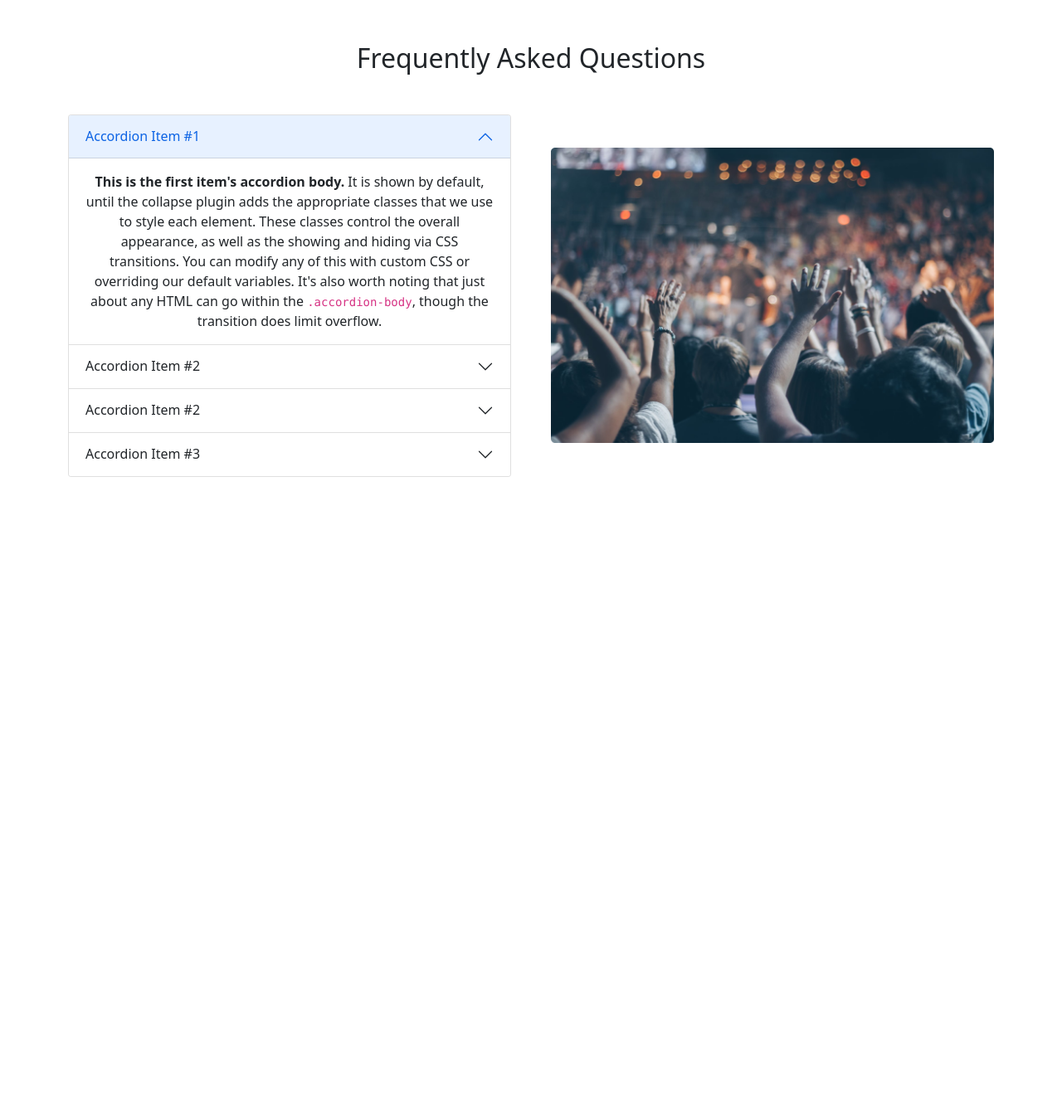
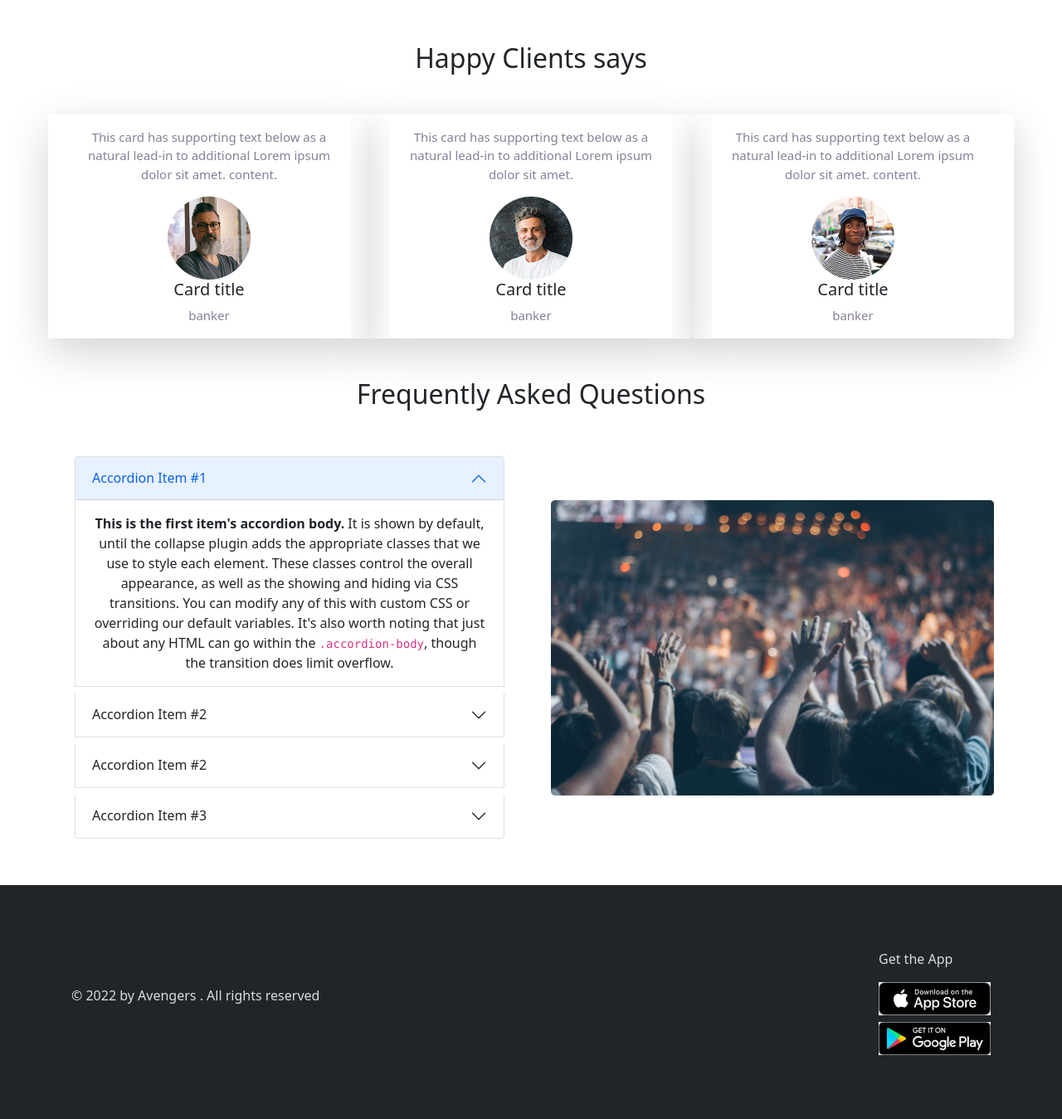
Before and after one commit to Mohuya748/convention-center, a plain HTML site: page index.html in a window 1280 px wide. Shown: the part 1600-2949 px from the top of the page at 83% size. Before the commit the page ends 2223 px from the top, so only its background shows below. Drawn offline with nearby package versions, Linux system fonts and the light colour scheme.

Commit message:
footer added

```diff
--- a/index.html
+++ b/index.html
@@ -16,7 +16,7 @@
 
 </head>
 
-<body>
+<body class="m=0">
     <header>
         <nav class="navbar navbar-expand-lg navbar-light bg-light">
             <div class="container">
@@ -62,7 +62,7 @@
                             <h1 class="header-title text-align-center">Perfect Venue for any occasion!</h1>
                             <p class="header-paragraph">We welcome you warmly to make your function more gorgeous at
                                 very reasonable price. Contact and bbok us for your next occasion. Hurry UP!!</p>
-                            <a href="https://www.google.com/" class="conv-button">BOOK NOW</a>
+                            <a href="https://www.google.com/" class="conv-button" target="_blank">BOOK NOW</a>
                         </div>
                     </div>
 
@@ -73,7 +73,7 @@
                             <p class="header-paragraph">We welcome you warmly to make your function more gorgeous at
                                 very
                                 reasonable price. Contact and bbok us for your next occasion. Hurry UP!!</p>
-                            <a href="https://www.google.com/" class="conv-button">BOOK NOW</a>
+                            <a href="https://www.google.com/" class="conv-button" target="_blank">BOOK NOW</a>
                         </div>
                     </div>
 
@@ -84,7 +84,7 @@
                             <p class="header-paragraph">We welcome you warmly to make your function more gorgeous at
                                 very
                                 reasonable price. Contact and bbok us for your next occasion. Hurry UP!!</p>
-                            <a href="https://www.google.com/" class="conv-button">BOOK NOW</a>
+                            <a href="https://www.google.com/" class="conv-button" target="_blank">BOOK NOW</a>
                         </div>
                     </div>
 
@@ -115,7 +115,7 @@
                     <h1 class="title">Every moment is Precious</h1>
                     <p>Lorem ipsum dolor sit, amet consectetur adipisicing elit. Quis rerum pariatur exercitationem
                         mollitia consequatur vero. </p>
-                    <a href="https://www.google.com/" class="conv-button">Explore Now</a>
+                    <a href="https://www.google.com/" class="conv-button" target="_blank">Explore Now</a>
                 </div>
             </div>
         </section>
@@ -135,7 +135,7 @@
                         <p><i class="fas fa-check-circle"></i>Decoration design</p>
                         <p><i class="fas fa-check-circle"></i>Per day bill</p>
                         <div class="text-center my-4">
-                            <a class="button fw-bold" href="">Choose plan</a>
+                            <a class="button fw-bold" href="" target="_blank">Choose plan</a>
                         </div>
                     </div>
                 </div>
@@ -151,7 +151,7 @@
                         <p><i class="fas fa-check-circle"></i>Decoration design</p>
                         <p><i class="fas fa-check-circle"></i>Billed as shift</p>
                         <div class="text-center my-4">
-                            <a class="button fw-bold" href="">Choose plan</a>
+                            <a class="button fw-bold" href="" target="_blank">Choose plan</a>
                         </div>
                     </div>
                 </div>
@@ -168,7 +168,7 @@
                         <p><i class="fas fa-check-circle"></i>Premium Decoration</p>
                         <p><i class="fas fa-check-circle"></i>Pay as plan</p>
                         <div class="text-center my-4">
-                            <a class="button fw-bold" href="">Choose plan</a>
+                            <a class="button fw-bold" href="" target="_blank">Choose plan</a>
                         </div>
                     </div>
                 </div>
@@ -184,7 +184,7 @@
                         <p><i class="fas fa-check-circle"></i>Premium Decoration</p>
                         <p><i class="fas fa-check-circle"></i>Pay as plan</p>
                         <div class="text-center my-4">
-                            <a class="button fw-bold" href="">Choose plan</a>
+                            <a class="button fw-bold" href="" target="_blank">Choose plan</a>
                         </div>
                     </div>
                 </div>
@@ -192,12 +192,70 @@
         </section>
         <section class="container">
             <div>
+                <h2 class="text-center my-5">Happy Clients says</h2>
+            </div>
+            <div class="row row-cols-1 row-cols-md-3 g-5 ">
+
+                <div class="col text-center shadow-lg">
+                    <div class="card h-100 border-0">
+                        <div class=" card-body">
+                            <p class="card-text">This card has supporting text below as a natural lead-in to additional
+                                Lorem ipsum dolor sit amet.
+                                content.</p>
+                        </div>
+                        <div>
+                            <img src="images/person 1.png" class="" alt="..." style="width: 100px; height: 100px;">
+                            <h5 class="card-title">Card title</h5>
+                            <p>banker</p>
+                        </div>
+
+                    </div>
+                </div>
+                <div class="col text-center shadow-lg">
+                    <div class="card h-100 border-0">
+                        <div class=" card-body">
+                            <p class="card-text">This card has supporting text below as a natural lead-in to
+                                additional Lorem ipsum dolor sit amet.
+                            </p>
+                        </div>
+                        <div>
+                            <img src="images/person 2.png" alt="..." style="width: 100px; height: 100px;">
+                            <h5 class="card-title">Card title</h5>
+                            <p>banker</p>
+                        </div>
+
+                    </div>
+                </div>
+
+                <div class="col text-center rounded-3 shadow-lg">
+                    <div class="card h-100 border-0">
+                        <div class=" card-body">
+                            <p class="card-text">This card has supporting text below as a natural lead-in to
+                                additional Lorem ipsum dolor sit amet.
+                                content.</p>
+                        </div>
+                        <div>
+                            <img src="images/person 3.png" alt="..." style="width: 100px; height: 100px;">
+                            <h5 class="card-title">Card title</h5>
+                            <p>banker</p>
+                        </div>
+
+                    </div>
+                </div>
+            </div>
+
+            </div>
+        </section>
+
+
+        <section class="container">
+            <div>
                 <h2 class="text-center my-5">Frequently Asked Questions</h2>
             </div>
             <div class="row g-5 d-flex justify-content-center align-items-center ">
 
                 <div class="accordion col-sm-12 col-md-6 col-lg-6 text-center" id="accordionExample">
-                    <div class="accordion-item ">
+                    <div class="accordion-item m-2">
                         <h2 class="accordion-header" id="headingOne">
                             <button class="accordion-button" type="button" data-bs-toggle="collapse"
                                 data-bs-target="#collapseOne" aria-expanded="true" aria-controls="collapseOne">
@@ -216,7 +274,7 @@
                             </div>
                         </div>
                     </div>
-                    <div class="accordion-item">
+                    <div class="accordion-item m-2">
                         <h2 class="accordion-header" id="headingTwo">
                             <button class="accordion-button collapsed" type="button" data-bs-toggle="collapse"
                                 data-bs-target="#collapseTwo" aria-expanded="false" aria-controls="collapseTwo">
@@ -235,7 +293,7 @@
                             </div>
                         </div>
                     </div>
-                    <div class="accordion-item">
+                    <div class="accordion-item m-2">
                         <h2 class="accordion-header" id="headingTwo">
                             <button class="accordion-button collapsed" type="button" data-bs-toggle="collapse"
                                 data-bs-target="#collapseTwo" aria-expanded="false" aria-controls="collapseTwo">
@@ -254,7 +312,7 @@
                             </div>
                         </div>
                     </div>
-                    <div class="accordion-item">
+                    <div class="accordion-item m-2">
                         <h2 class="accordion-header" id="headingThree">
                             <button class="accordion-button collapsed" type="button" data-bs-toggle="collapse"
                                 data-bs-target="#collapseThree" aria-expanded="false" aria-controls="collapseThree">
@@ -281,9 +339,26 @@
 
         </section>
 
+
+
     </main>
 
-
+    <footer class="bg-dark">
+        <div class="container p-3">
+            <div class="d-flex flex-column  flex-md-row  justify-content-between align-items-center"
+                style="height: 250px;">
+                <div class="order-1 oder-md-1">
+                    <p style="color: #D9DBE1;">© 2022 by Avengers . All rights reserved</p>
+                </div>
+                <div class="d-flex flex-column order-md-2 order-0">
+                    <p style="color: #D9DBE1;">Get the App</p>
+                    <a href="https://www.apple.com/mac/" target="_blank"><img src="images/apple.jpg" alt=""></a>
+                    <a href="https://play.google.com/store/apps" target="_blank"> <img class="mt-2" src="images/google.jpg"
+                            alt=""></a>
+                </div>
+            </div>
+        </div>
+    </footer>
 
     <!-- bootstrap js link  -->
     <script src="https://cdn.jsdelivr.net/npm/bootstrap@5.0.2/dist/js/bootstrap.bundle.min.js"
```
Also changed, not shown: images/apple.jpg (added), images/google.jpg (added).
